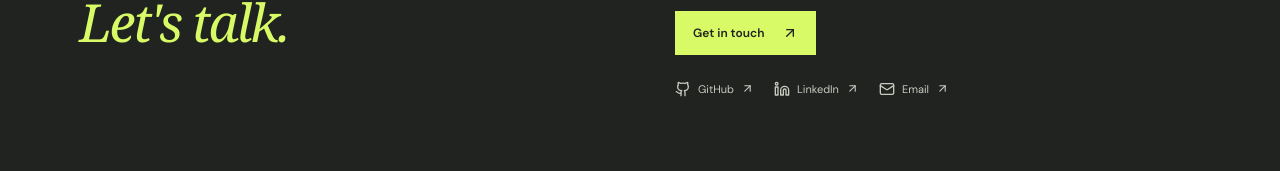
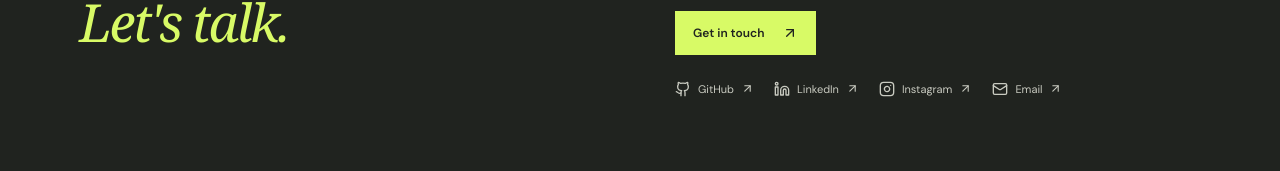
Before and after one commit to jaydenm1751/Personal-Website, a React (Vite) app: page / in a window 1280 px wide. Shown: the part 2382-2553 px from the top of the page. Built offline with nearby package versions, Linux system fonts and the light colour scheme.

Commit message:
added instagram and direct links

```diff
--- a/src/main.tsx
+++ b/src/main.tsx
@@ -1,6 +1,6 @@
 import React from 'react';
 import { createRoot } from 'react-dom/client';
-import { ArrowDownRight, ArrowUpRight, Github, Linkedin, Mail, Sparkles } from 'lucide-react';
+import { ArrowDownRight, ArrowUpRight, Github, Instagram, Linkedin, Mail, Sparkles } from 'lucide-react';
 import './styles.css';
 
 const projects = [
@@ -119,9 +119,10 @@ function App() {
               <p>I'm always interested in thoughtful people, interesting problems, and ideas worth exploring.</p>
               <a className="button button-light" href="mailto:hello@jaydengmckenna.com">Get in touch <ArrowUpRight size={16} /></a>
               <div className="social-links">
-                <a href="https://github.com/" target="_blank" rel="noreferrer"><Github size={16} /> GitHub <ArrowUpRight size={13} /></a>
-                <a href="https://www.linkedin.com/" target="_blank" rel="noreferrer"><Linkedin size={16} /> LinkedIn <ArrowUpRight size={13} /></a>
-                <a href="mailto:hello@jaydengmckenna.com"><Mail size={16} /> Email <ArrowUpRight size={13} /></a>
+                <a href="https://github.com/jaydenm1751" target="_blank" rel="noreferrer"><Github size={16} /> GitHub <ArrowUpRight size={13} /></a>
+                <a href="https://www.linkedin.com/in/jaydenmckenna/" target="_blank" rel="noreferrer"><Linkedin size={16} /> LinkedIn <ArrowUpRight size={13} /></a>
+                <a href="https://www.instagram.com/jxydenmckenna/" target="_blank" rel="noreferrer"><Instagram size={16} /> Instagram <ArrowUpRight size={13} /></a>
+                <a href="mailto:jgmckenna02@gmail.com"><Mail size={16} /> Email <ArrowUpRight size={13} /></a>
               </div>
             </div>
           </div>
```
